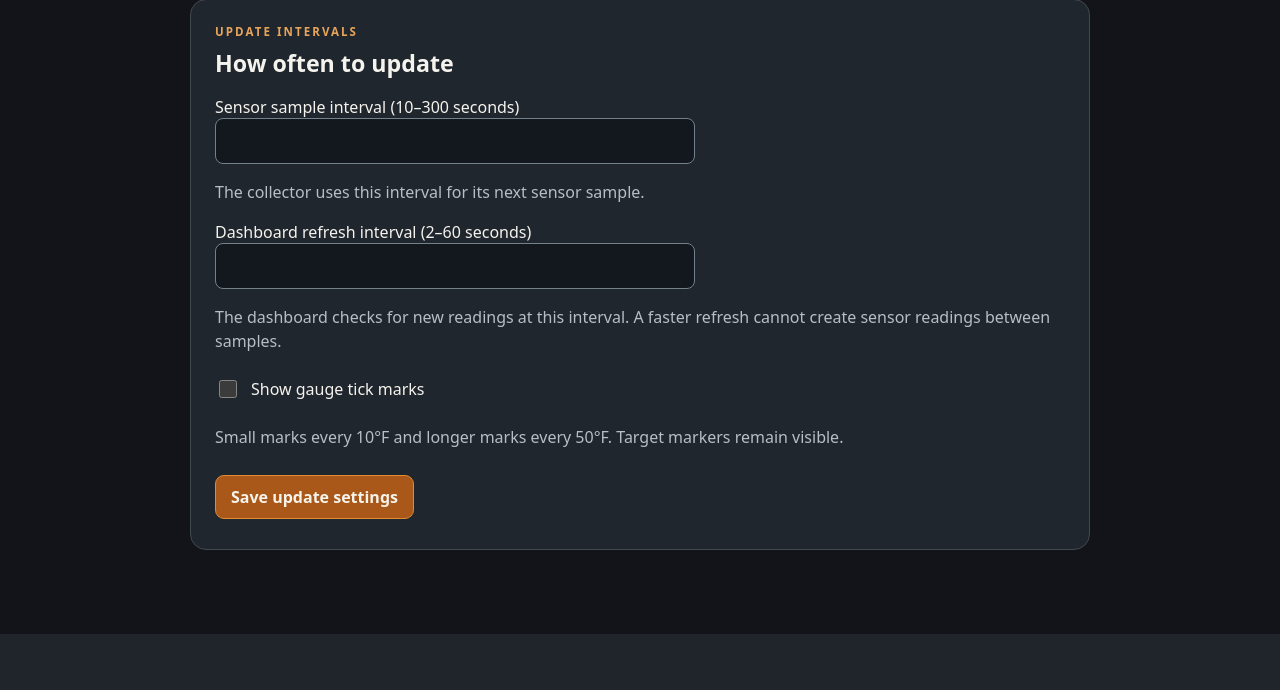
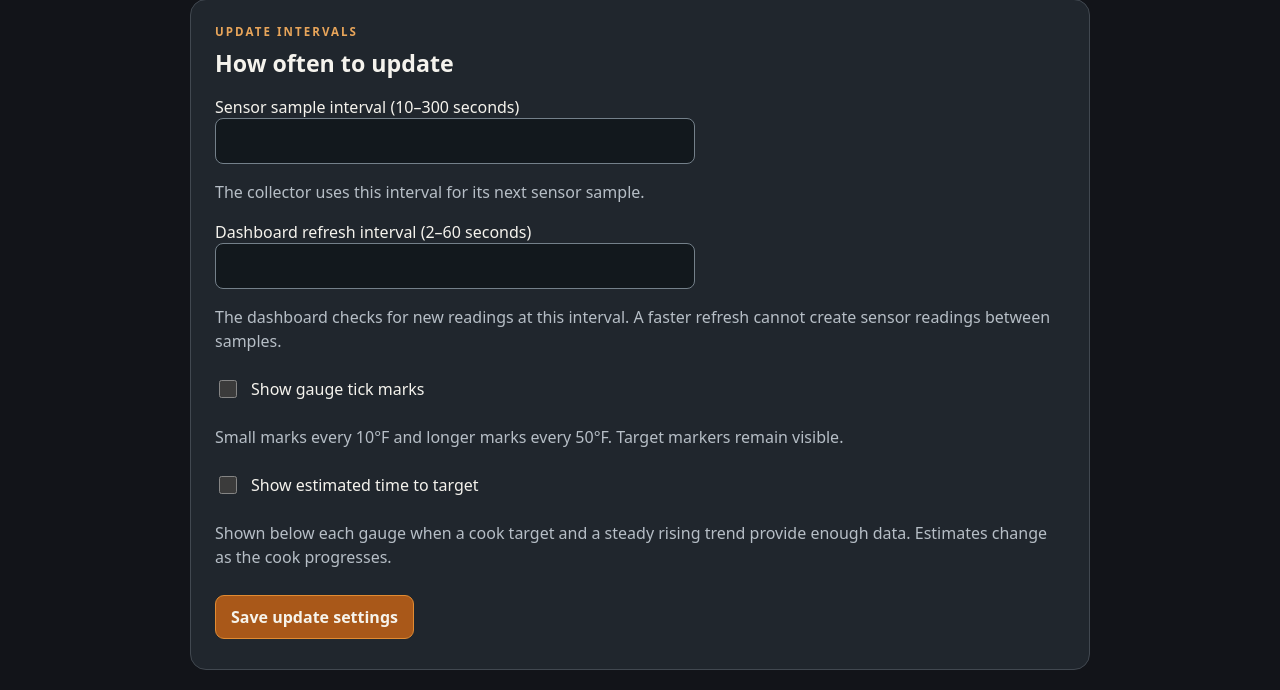
Before and after one commit to RLF62/traeger-grill-monitor, a Python web app: template templates/settings.html in a window 1280 px wide. Shown: the part 166-856 px from the top of the page. Before the commit the page ends 800 px from the top, so only its background shows below. Run offline with Jinja, Linux system fonts and the light colour scheme; the template is opened without the code that fills it, so the values that code supplies are empty.

Commit message:
Add optional time-to-target estimates to gauges

```diff
--- a/templates/settings.html
+++ b/templates/settings.html
@@ -16,5 +16,7 @@
 <p class="note">The dashboard checks for new readings at this interval. A faster refresh cannot create sensor readings between samples.</p>
 <label class="check"><input name="gauge_ticks" type="checkbox" {% if intervals.gauge_ticks %}checked{% endif %}> Show gauge tick marks</label>
 <p class="note">Small marks every 10°F and longer marks every 50°F. Target markers remain visible.</p>
+<label class="check"><input name="show_eta" type="checkbox" {% if intervals.show_eta %}checked{% endif %}> Show estimated time to target</label>
+<p class="note">Shown below each gauge when a cook target and a steady rising trend provide enough data. Estimates change as the cook progresses.</p>
 <button name="action" value="save">Save update settings</button>
 </form></section></main></body></html>
```
